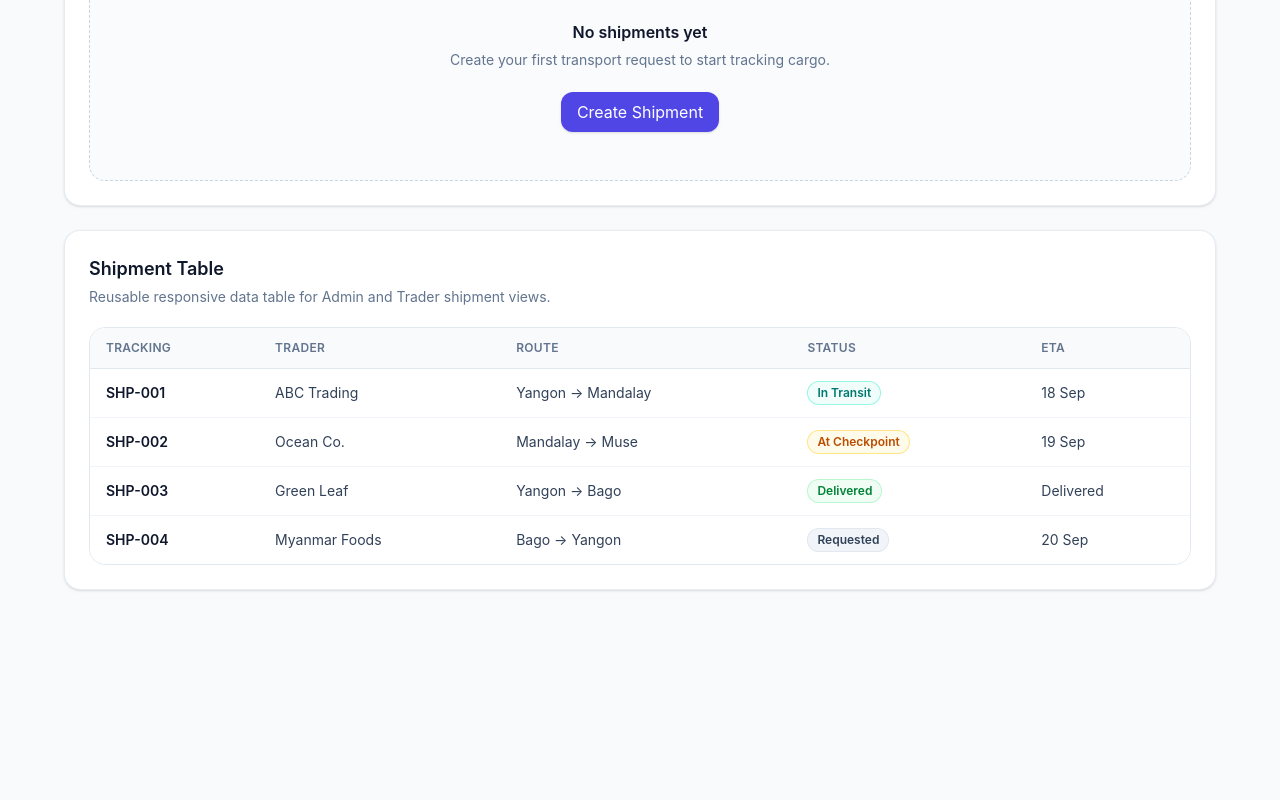
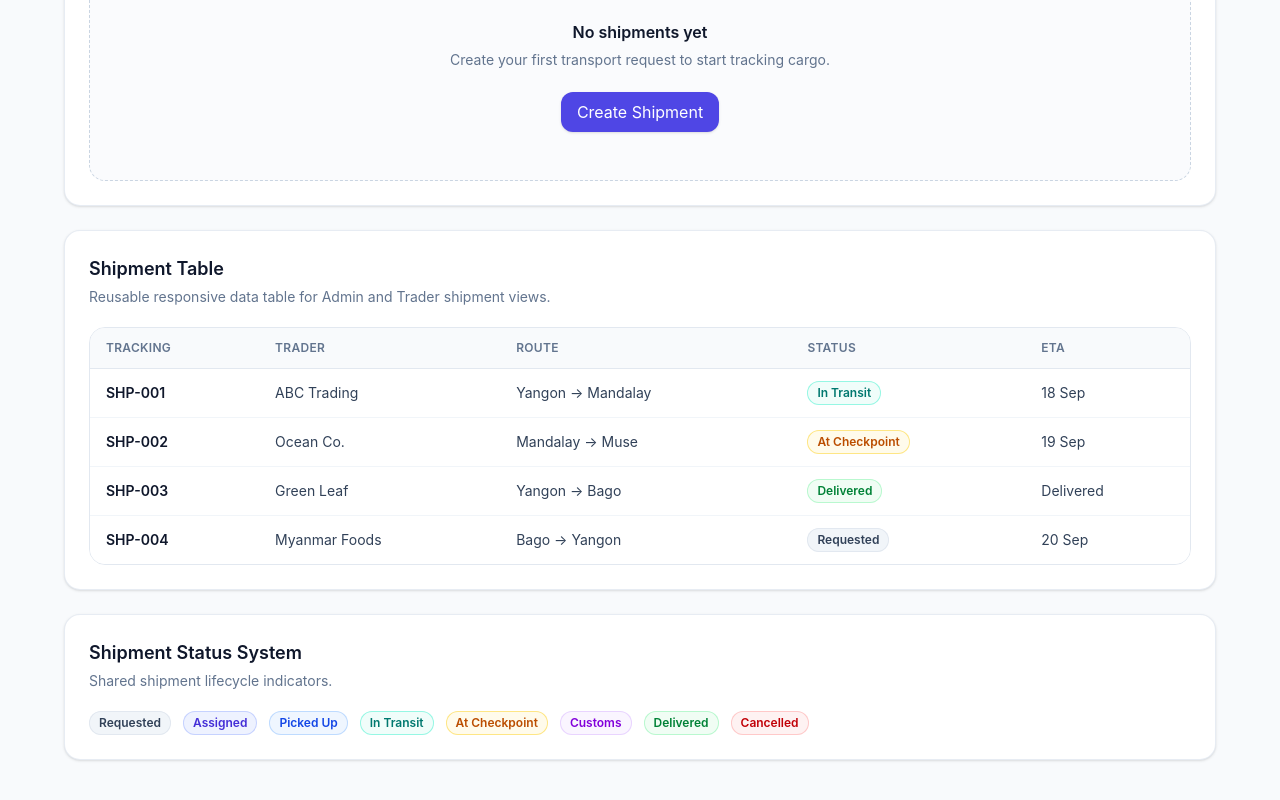
Before and after one commit to Aung-Ko-Ko-Oo/Rapid-Prototype-for-Myanmar-Logistics-Tracking-System, a React app in the folder frontend/: page / in a window 1280 px wide. Shown: the part 1763-2563 px from the top of the page. Before the commit the page ends 2393 px from the top, so only its background shows below. Built offline with nearby package versions, Linux system fonts and the light colour scheme; the HTML template or start-up script is replaced by a standard one.

Commit message:
feat(ui): add shared shipment status badge

```diff
--- a/frontend/src/App.jsx
+++ b/frontend/src/App.jsx
@@ -9,6 +9,7 @@ import Alert from './components/ui/Alert'
 import Spinner from './components/ui/Spinner'
 import EmptyState from './components/ui/EmptyState'
 import Table from './components/ui/Table'
+import ShipmentStatusBadge from './components/logistics/ShipmentStatusBadge'
 
 function App() {
   const shipmentColumns = [
@@ -25,33 +26,13 @@ function App() {
     key: 'route',
     header: 'Route',
   },
-  {
-    key: 'status',
-    header: 'Status',
-    render: (shipment) => {
-      const tones = {
-        REQUESTED: 'neutral',
-        ASSIGNED: 'primary',
-        IN_TRANSIT: 'teal',
-        AT_CHECKPOINT: 'warning',
-        DELIVERED: 'success',
-      }
-
-      const labels = {
-        REQUESTED: 'Requested',
-        ASSIGNED: 'Assigned',
-        IN_TRANSIT: 'In Transit',
-        AT_CHECKPOINT: 'At Checkpoint',
-        DELIVERED: 'Delivered',
-      }
-
-      return (
-        <Badge tone={tones[shipment.status]}>
-          {labels[shipment.status]}
-        </Badge>
-      )
-    },
-  },
+ {
+  key: 'status',
+  header: 'Status',
+  render: (shipment) => (
+    <ShipmentStatusBadge status={shipment.status} />
+  ),
+},
   {
     key: 'eta',
     header: 'ETA',
@@ -369,6 +350,28 @@ const shipmentRows = [
     rows={shipmentRows}
   />
 </Card>
+
+
+<Card className="mt-6 p-6">
+  <h2 className="text-lg font-semibold text-slate-900">
+    Shipment Status System
+  </h2>
+
+  <p className="mt-1 text-sm text-slate-500">
+    Shared shipment lifecycle indicators.
+  </p>
+
+  <div className="mt-5 flex flex-wrap gap-3">
+    <ShipmentStatusBadge status="REQUESTED" />
+    <ShipmentStatusBadge status="ASSIGNED" />
+    <ShipmentStatusBadge status="PICKED_UP" />
+    <ShipmentStatusBadge status="IN_TRANSIT" />
+    <ShipmentStatusBadge status="AT_CHECKPOINT" />
+    <ShipmentStatusBadge status="CUSTOMS" />
+    <ShipmentStatusBadge status="DELIVERED" />
+    <ShipmentStatusBadge status="CANCELLED" />
+  </div>
+</Card>
       </div>
 
     </main>
--- /dev/null
+++ b/frontend/src/components/logistics/ShipmentStatusBadge.jsx
@@ -0,0 +1,43 @@
+import { shipmentStatusStyles } from '../../lib/designTokens'
+
+function formatFallbackStatus(status) {
+  if (!status) {
+    return 'Unknown'
+  }
+
+  return status
+    .toLowerCase()
+    .split('_')
+    .map(
+      (word) =>
+        word.charAt(0).toUpperCase() + word.slice(1)
+    )
+    .join(' ')
+}
+
+export default function ShipmentStatusBadge({
+  status,
+  className = '',
+}) {
+  const config = shipmentStatusStyles[status] ?? {
+    label: formatFallbackStatus(status),
+    className:
+      'bg-slate-100 text-slate-700 ring-slate-200',
+  }
+
+  return (
+    <span
+      className={`
+        inline-flex items-center
+        rounded-full
+        px-2.5 py-1
+        text-xs font-semibold
+        ring-1 ring-inset
+        ${config.className}
+        ${className}
+      `}
+    >
+      {config.label}
+    </span>
+  )
+}
```
